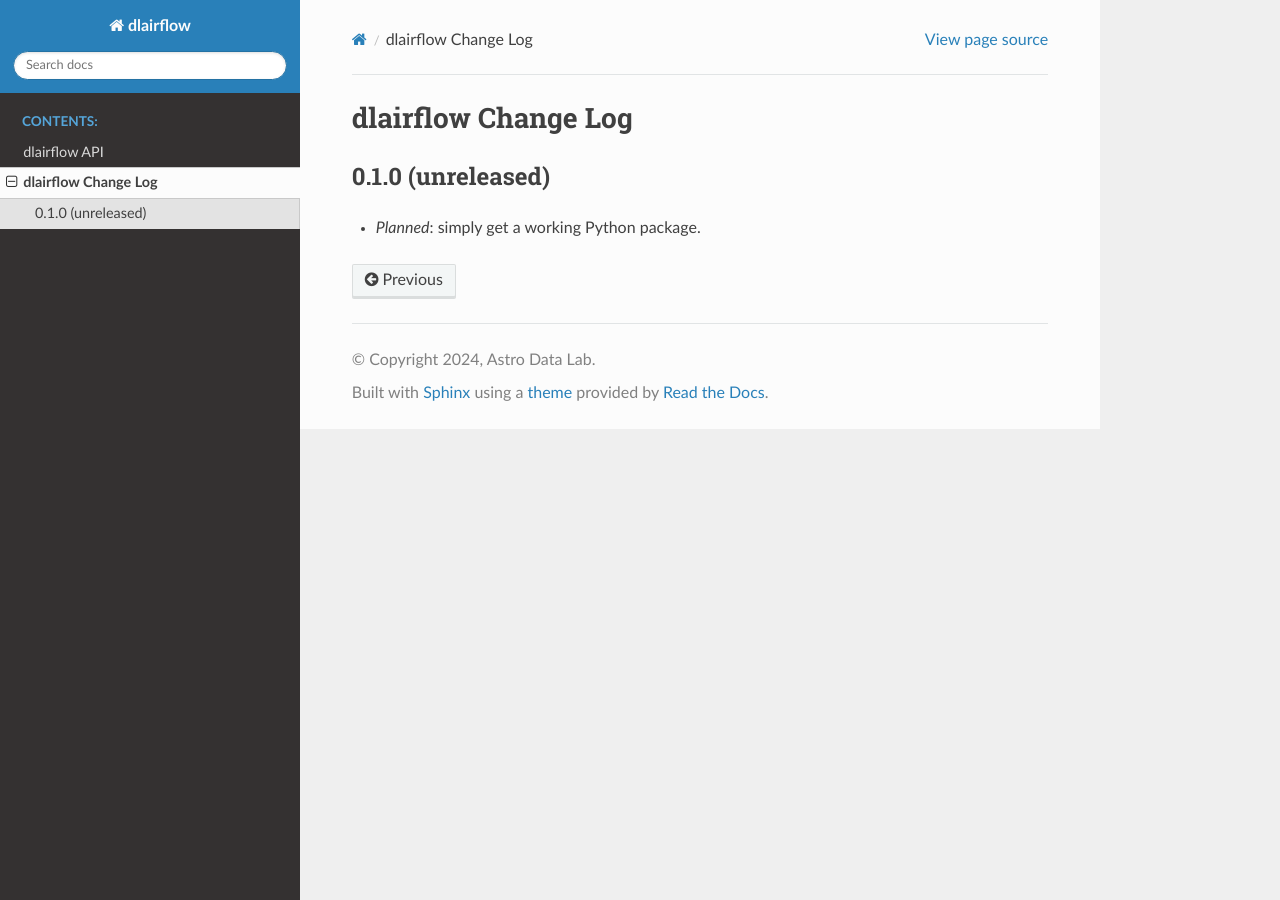
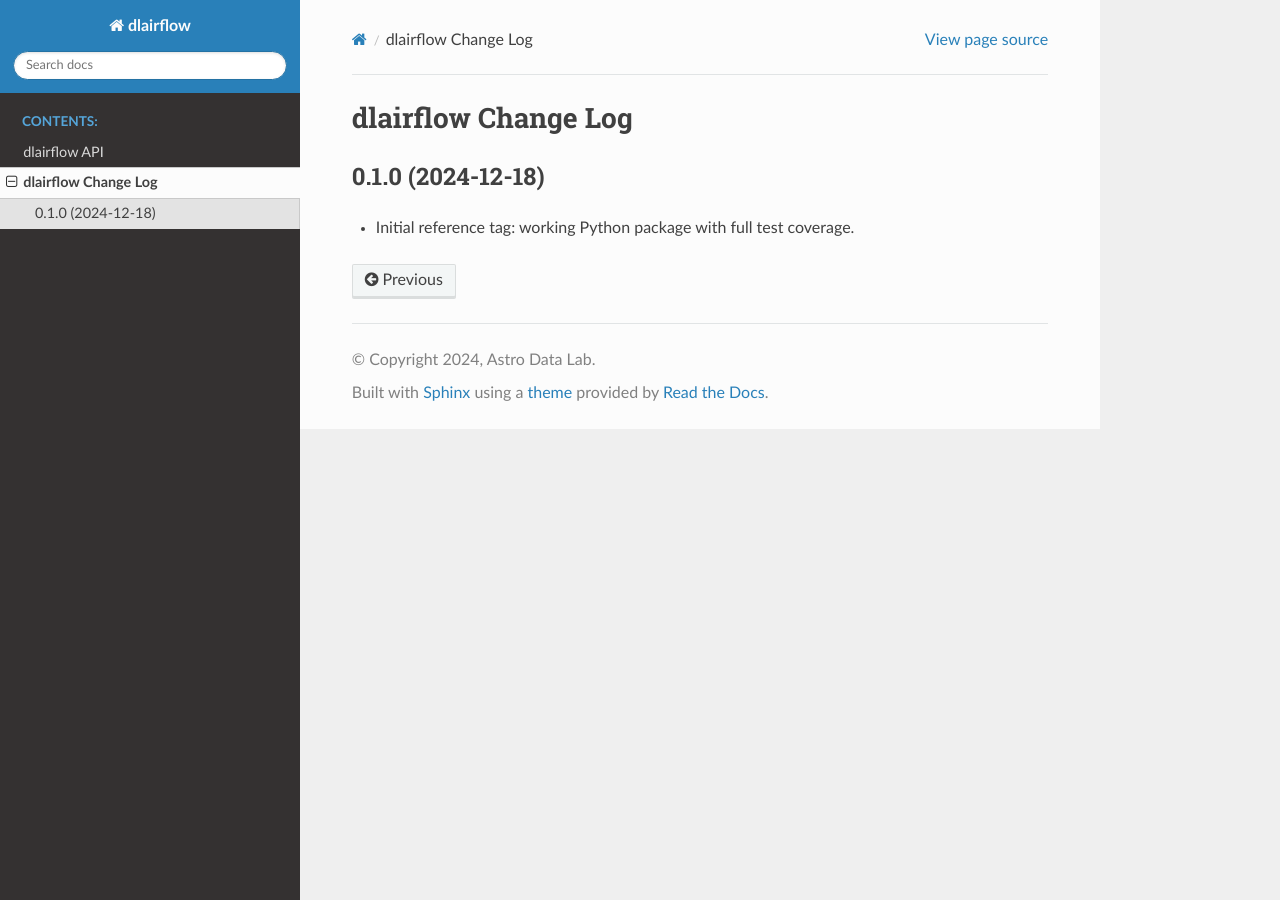
Before and after one commit to astro-datalab/dlairflow, a Sphinx documentation site: the page built from docs/changes.rst, in a window 1280 px wide. Built offline with Sphinx 7.4.7 and the Read the Docs theme 3.1.0, drawn with Linux system fonts in a browser that asks for light colours.

Commit message:
Preparing for first tag

```diff
--- a/dlairflow/__init__.py
+++ b/dlairflow/__init__.py
@@ -7,4 +7,4 @@ dlairflow
 Reusable code components for building Apache Airflow DAGs.
 """
 
-__version__ = '0.1.dev3'
+__version__ = '0.1.0'
--- a/docs/changes.rst
+++ b/docs/changes.rst
@@ -2,7 +2,7 @@
 dlairflow Change Log
 ====================
 
-0.1.0 (unreleased)
+0.1.0 (2024-12-18)
 ------------------
 
-* *Planned*: simply get a working Python package.
+* Initial reference tag: working Python package with full test coverage.
```
